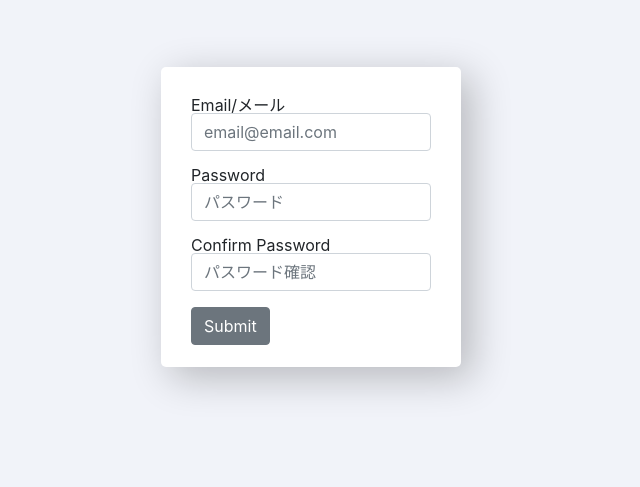
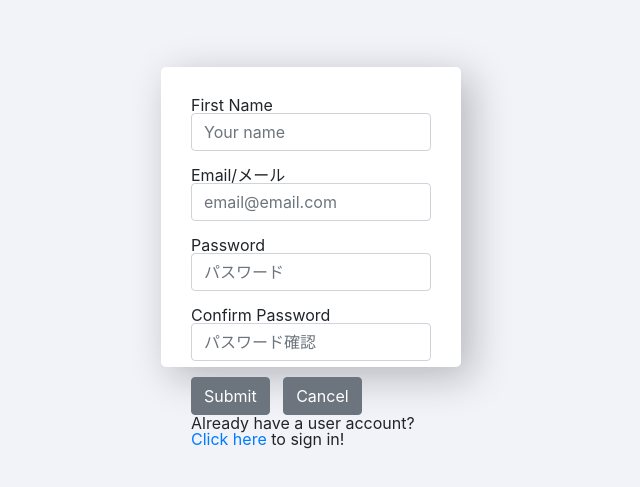
Before and after one commit to JustinTheeDude/dentist-app, a React (Create React App) app: page /signup in a window 1280 px wide. Shown: the part 183-670 px from the top of the page, without its empty margins (329-969 px from the left). Built offline with nearby package versions, Linux system fonts and the light colour scheme; no server answers.

Commit message:
singup username is working with issues

```diff
--- a/src/Components/NotificationBar.js
+++ b/src/Components/NotificationBar.js
@@ -1,14 +1,32 @@
 import React, {Component} from "react";
 import { Link } from 'react-router-dom';
+import firebase from 'firebase';
 class NotificationBar extends Component {
+
     render() {
+        const user = firebase.auth().currentUser;
+        // let name;
+        // if(user) {
+        //     name = user.displayName;
+        // }
         return (
             <div className="notification-container">
                 <div className="search-notification">
                     <input className="search-bar" type="text" placeholder="Search" />
                 </div>
+                {
+                user ?
+                <div> Welcome, {user.displayName} </div>
+                : null
+                }
+                {
+                user ?
                 <Link to="/signout">Sign Out</Link>
+                :
+                <Link to="/signup">Sign up</Link>
+                }
             </div>
+
         );
     }
 }
--- a/src/Components/OrderList.js
+++ b/src/Components/OrderList.js
@@ -18,7 +18,7 @@ const OrderList = ({orders, pagination}) => {
                     </div>
                     <div className="contact-cards">
                         {orders.map(order => {
-                            console.log(order);
+                            {/* console.log(order); */}
                             return (
                                 <ul className="card-info" key={order.id}>
                                     <li>{order.contactName}</li>
--- a/src/Components/UserSignUp.js
+++ b/src/Components/UserSignUp.js
@@ -1,14 +1,13 @@
 import React, { Component } from 'react';
-import {Form, FormGroup, Label, Input, Button, FormText } from 'reactstrap';
+import { Form, FormGroup, Label, Input, Button } from 'reactstrap';
 import firebase from './firebase';
-import { withRouter } from 'react-router-dom'
-// import signUp from './auth';
+import { withRouter, Link } from 'react-router-dom'
+
 
  class UserSignUp extends Component {
 
   state = {
-    // firstName: "",
-    // lastName: "",
+    displayName: "",
     email: "",
     password: "",
     confirmPassword: "",
@@ -17,21 +16,35 @@ import { withRouter } from 'react-router-dom'
 
   signUp = e => {
    e.preventDefault();
-   const  { email, password } = this.state
-   let userId;
+  let { email, password, confirmPassword, displayName } = this.state
+    if ( password === confirmPassword) {
       firebase
         .auth().createUserWithEmailAndPassword(email, password)
-      .then( res => {
-        userId = res.user.uid;
-        if (userId) {
+        .then( user => {
+          user = firebase.auth().currentUser
+          console.log("This is the user: ", user.email)
+
+          if(user) {
+            user.updateProfile({
+              displayName: displayName
+            })
+            console.log("users name: ", displayName)
             this.props.history.push('/cards')
           }
+          // console.log("this is the user object after name input: ", user)
+
+
         })
         .catch((err) => {
           this.state.errors.push(err.message)
           console.log(err.message)
         });
+    } else {
+      alert("passwords don't match")
+    }
+
     this.setState({
+      displayName: "",
       email: "",
       password: "",
       confirmPassword: "",
@@ -45,40 +58,31 @@ import { withRouter } from 'react-router-dom'
     });
   }
 
+  cancel = () => {
+    this.props.history.push('/');
+  }
   render() {
     const {
-      // firstName,
-      // lastName,
+      displayName,
       email,
       password,
       confirmPassword,
-      errors
+      // errors
     } = this.state;
 
     return (
       <Form className="login" onSubmit={this.signUp} >
-        {/* <FormGroup>
-          <Label for="firstName">First Name</Label>
+        <FormGroup>
+          <Label for="displayName">First Name</Label>
           <Input
               type="text"
-              name="firstName"
-              id="fistName"
-              placeholder="First Name"
+              name="displayName"
+              id="displayName"
+              placeholder="Your name"
               onChange={this.handleChange}
-              value={firstName}
+              value={displayName}
           />
       </FormGroup>
-      <FormGroup>
-          <Label for="lastName">Last Name</Label>
-          <Input
-              type="text"
-              name="lastName"
-              id="lastName"
-              placeholder="Last Name"
-              onChange={this.handleChange}
-              value={lastName}
-          />
-      </FormGroup> */}
       <FormGroup>
           <Label for="Email">Email/メール</Label>
           <Input
@@ -115,7 +119,15 @@ import { withRouter } from 'react-router-dom'
           {/* <FormText>{errors[1]}</FormText> */}
       </FormGroup>
       <Button >Submit</Button>
+      {/* margin property */}
+      &nbsp;&nbsp;&nbsp;
+      <Button onClick={this.cancel}>Cancel</Button>
+      <p>
+        Already have a user account? <Link to="/">Click here</Link> to sign in!
+    </p>
   </Form>
+
+
     )
   }
 }
```
Lines whose indentation alone changed are shown as unchanged.
